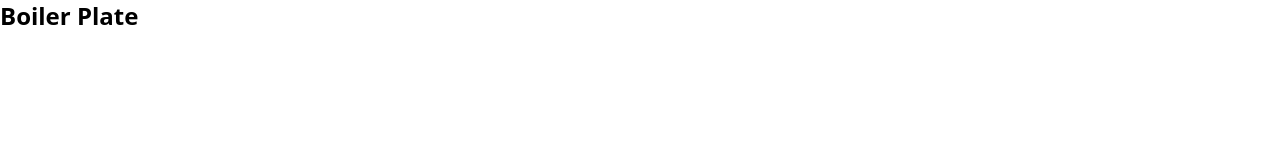
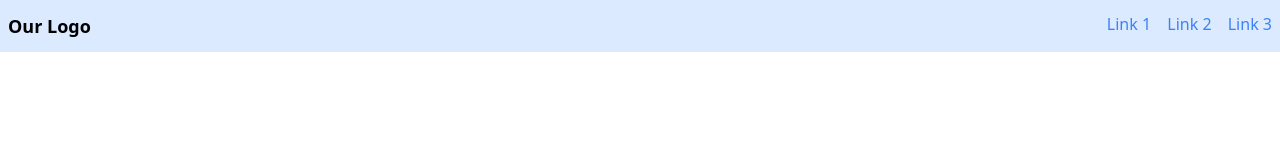
Before and after one commit to OlaOluwalekan/git-and-github, a plain HTML site: page index.html in a window 1280 px wide. Drawn offline with nearby package versions, Linux system fonts and the light colour scheme.

Commit message:
Closes #2

```diff
--- a/index.html
+++ b/index.html
@@ -8,6 +8,14 @@
     <script src="https://cdn.tailwindcss.com"></script>
   </head>
   <body>
-    <h1 class="text-2xl capitalize font-bold">boiler plate</h1>
+    <header class="flex justify-between py-3 px-2 bg-blue-100">
+      <a href="/" class="text-lg font-bold">Our Logo</a>
+
+      <nav>
+        <a href="#" class="text-blue-500 hover:underline ml-3">Link 1</a>
+        <a href="#" class="text-blue-500 hover:underline ml-3">Link 2</a>
+        <a href="#" class="text-blue-500 hover:underline ml-3">Link 3</a>
+      </nav>
+    </header>
   </body>
 </html>
```
